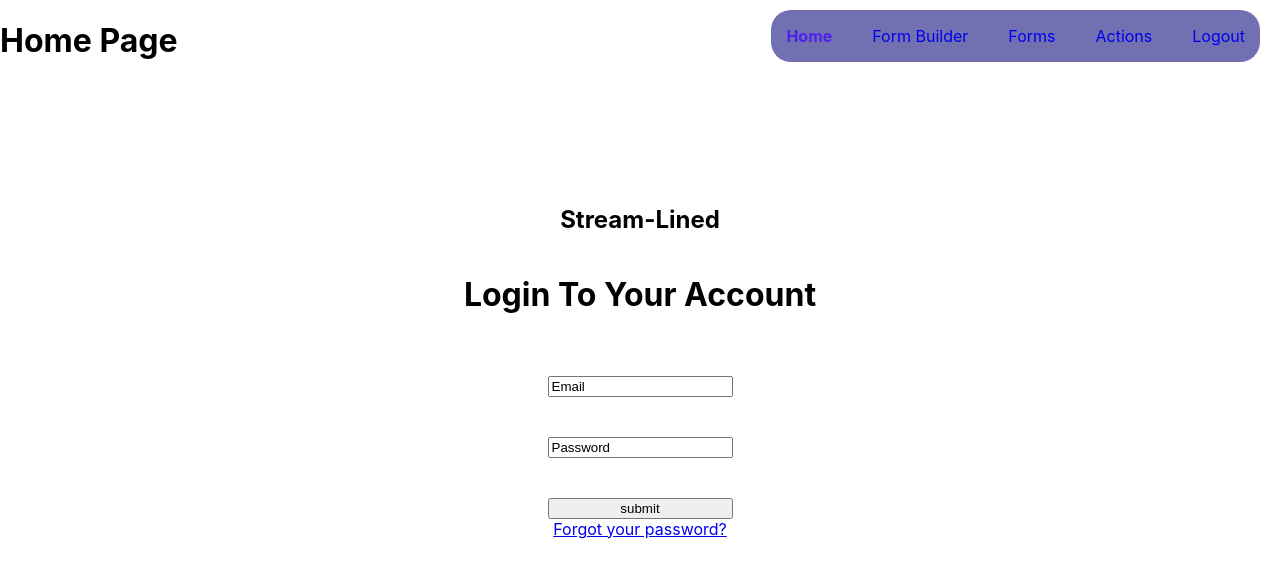
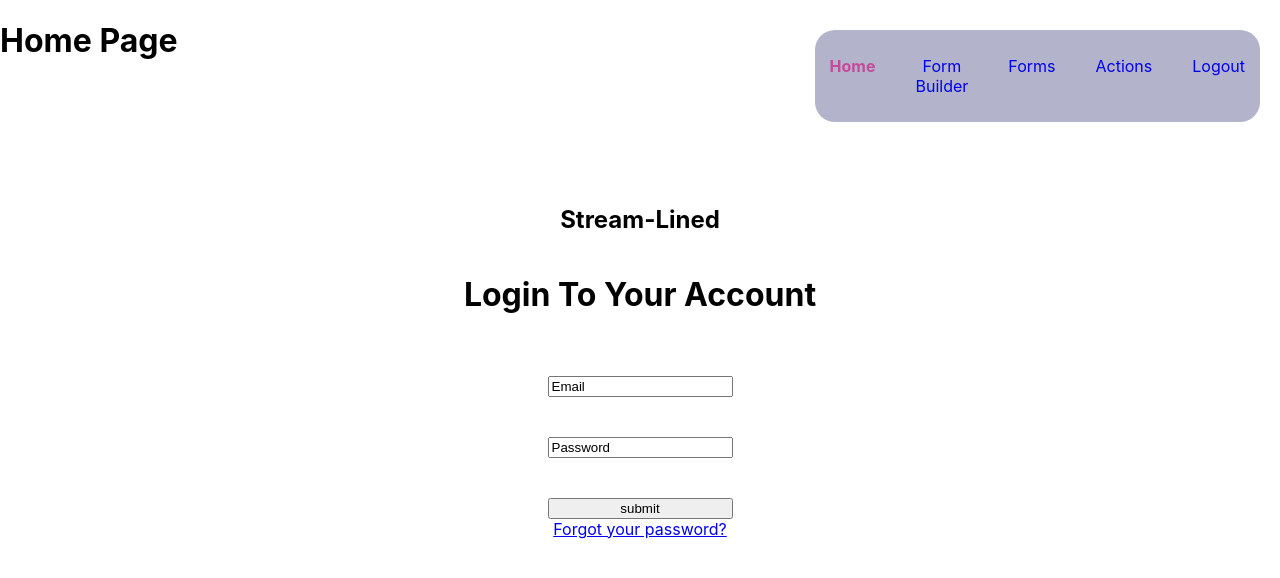
Before and after one commit to pipersjames/t3a2react-app, a React (Create React App) app: page / in a window 1280 px wide. Shown: the top 578 px of the page. Built offline with nearby package versions, Linux system fonts and the light colour scheme.

Commit message:
hamburger icon
Navbar & hamburger icon work, but hamburger unable to drop down.

```diff
--- a/src/App.css
+++ b/src/App.css
@@ -25,19 +25,25 @@
   right: 20px;
   display: flex;
   justify-content: flex-end;
+}
+
+.hamburger-icon {
+  display: none; /* Initially hide the hamburger icon */
+  font-size: 25px;
+  margin-top: 20px;
+}
+
+/*  */
+.navbar-items {
+  display:absolute; /* Initially hide the navbar items */
+  position: absolute;
+  top: 20px; /* Adjust as needed */
+  background-color: rgb(179, 179, 203);
+  border-radius: 0 0 20px 20px;
   border-top-left-radius: 20px;
   border-bottom-left-radius: 20px;
   border-top-right-radius: 20px;
   border-bottom-right-radius: 20px;
-  background-color: rgb(113, 113, 177);
-}
-
-.hamburger-icon {
-  display: none; /* Initially hide the hamburger icon */
-  background: none;
-  border: none;
-  font-size: 20px;
-  cursor: pointer;
 }
 
 .navbar-menu ul {
@@ -57,12 +63,14 @@
 .navbar-menu ul li a {
   text-decoration: none;
   padding: 10px 15px;
-  border-radius: 20px;
+  display: inline-block; /* Ensure the anchor elements are displayed as block elements */
+  text-align: center; /* Align the text to the center */
+
 }
 
 .navbar-menu ul li a.active {
   font-weight: bold;
-  color: rgb(80, 32, 236);
+  color: rgb(196, 75, 155);
 }
 
 /*  */
@@ -70,15 +78,9 @@
 @media screen and (max-width: 768px) {
   .navbar-menu ul {
     display: none; /* Hide the navbar items by default on small screens */
-    position: absolute;
-    top: 50px; /* Adjust as needed */
-    right: 0;
-    background-color: rgb(113, 113, 177);
-    border-radius: 0 0 20px 20px; /* Apply rounded corners to the dropdown */
-    box-shadow: 0px 2px 5px rgba(0, 0, 0, 0.1); /* Add shadow for a dropdown effect */
   }
 
-  .navbar-menu.open ul {
+  .navbar-items.open {
     display: flex; /* Show the navbar items when the menu is open */
     flex-direction: column;
   }
```
